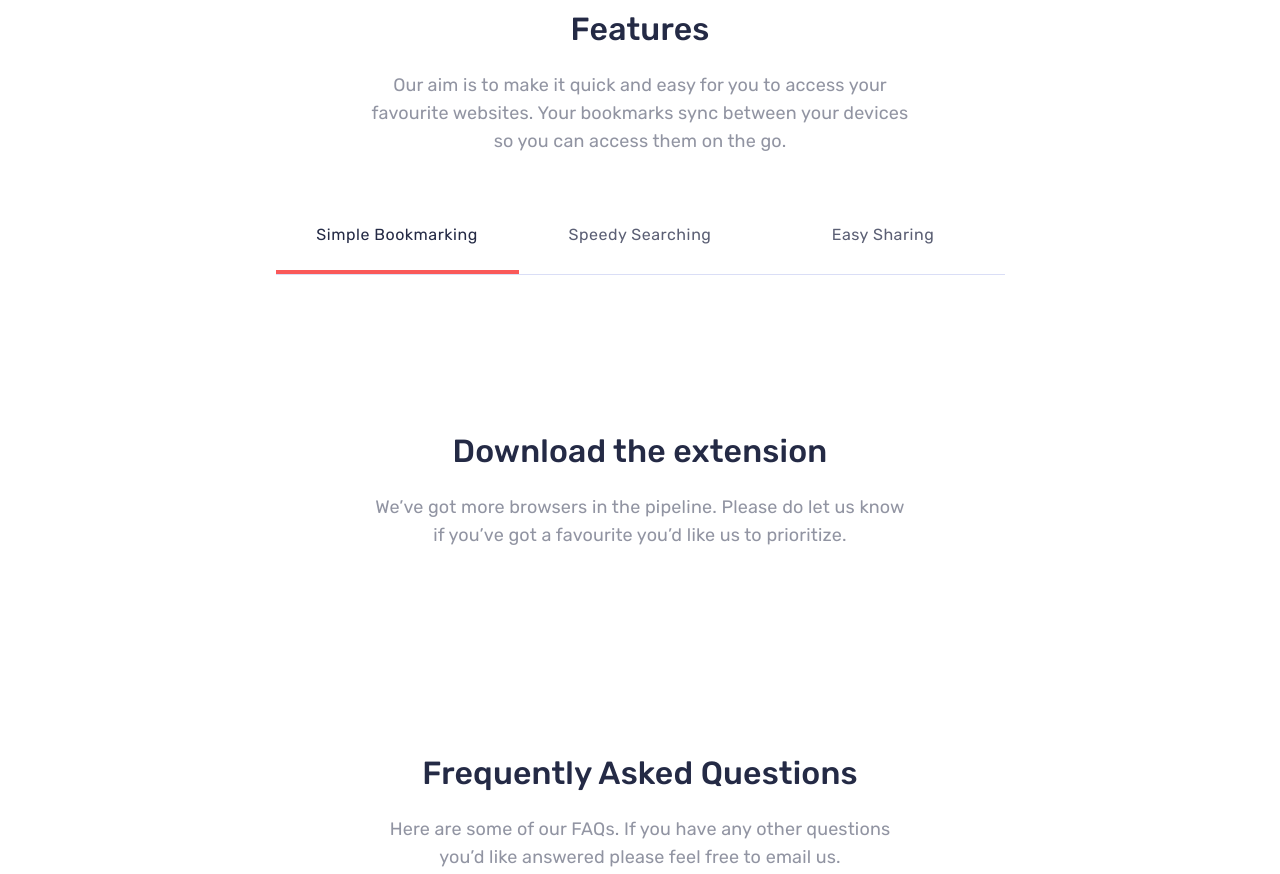
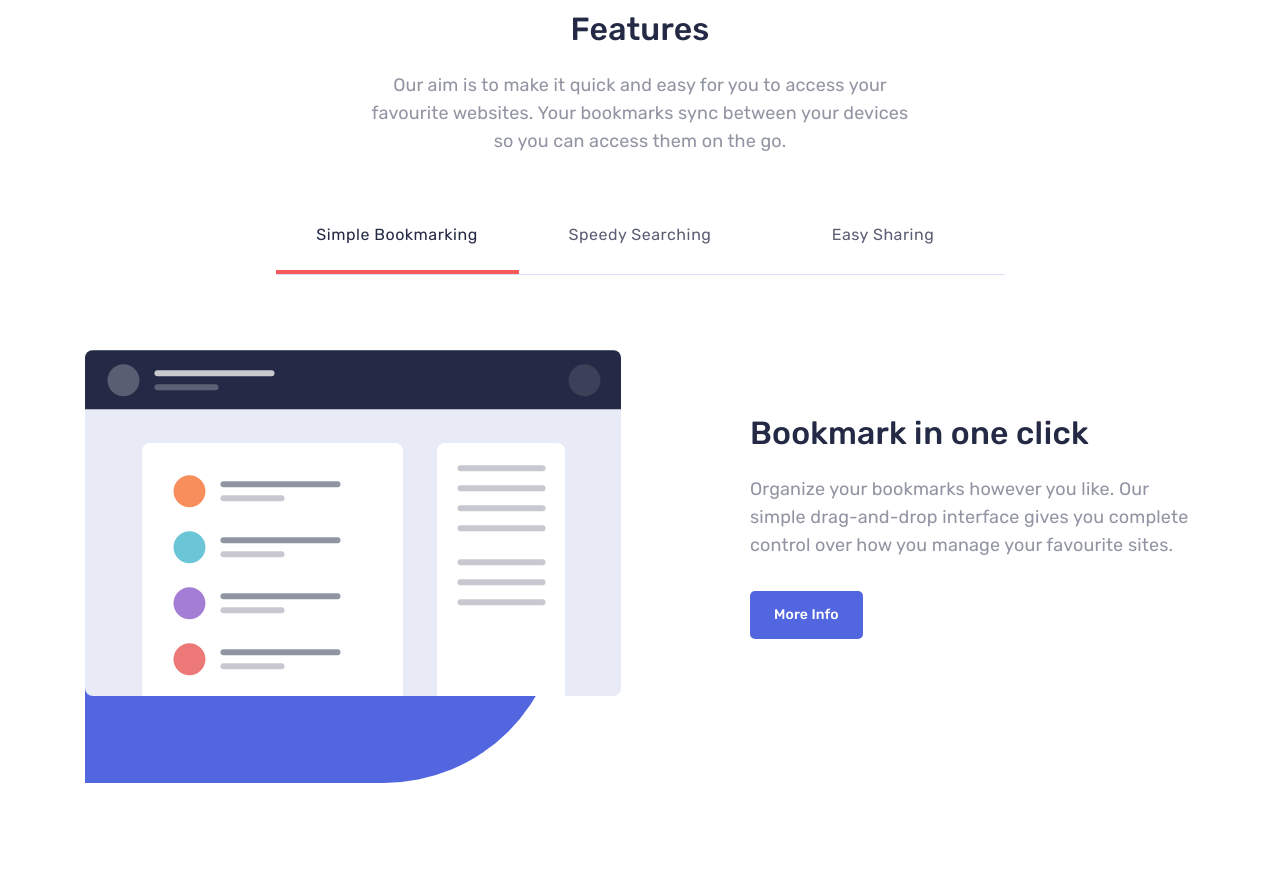
Before and after one commit to thtflx/bookmark, a plain HTML site: page index.html in a window 1280 px wide. Shown: the part 772-1646 px from the top of the page. Drawn offline with Linux system fonts and the light colour scheme.

Commit message:
Initial commit

```diff
--- a/css/styles.css
+++ b/css/styles.css
@@ -297,9 +297,41 @@ select:-webkit-autofill:focus {
 }
 
 
+/* FEATURE-TAB-PANEL */
+
+.feature-tab-panel {
+    display: flex;
+    justify-content: space-between;
+    align-items: center;
+}
+
+.feature-tab-panel__img {
+    margin-right: 30px;
+    object-fit: contain;
+}
+
+.feature-tab-panel__info {
+    max-width: 445px;
+}
+
+.feature-tab-panel__heading {
+    margin-top: 0;
+    margin-bottom: 16px;
+    font-size: 32px;
+    line-height: 52px;
+    font-weight: 500;
+    color: var(--text-color);
+}
+
+.feature-tab-panel__text {
+    margin-top: 0;
+    margin-bottom: 32px;
+    font-size: 18px;
+    line-height: 28px;
+}
+
+
 /* TABS */
-
-.tabs {}
 
 .tabs__list {
     display: flex;
@@ -338,6 +370,25 @@ select:-webkit-autofill:focus {
 
 .tabs__link:active {
     opacity: 0.6;
+}
+
+
+/* Tab panels */
+
+.tabs__panels {
+    padding-top: 75px;
+    padding-bottom: 165px;
+    background-image: url('../img/blue-pill-bg.svg');
+    background-repeat: no-repeat;
+    background-position: calc(50% - 580px) 156px;
+}
+
+.tabs__panel {
+    display: none;
+}
+
+.tabs__panel--active {
+    display: block;
 }
 
 
--- a/index.html
+++ b/index.html
@@ -77,6 +77,7 @@
 
                 <!-- TABS -->
                 <div class="tabs">
+                    <!-- TABS-LIST -->
                     <ul class="tabs__list">
                         <li class="tabs__item tabs__item--active">
                             <a class="tabs__link" href="#">Simple Bookmarking</a>
@@ -88,6 +89,43 @@
                             <a class="tabs__link" href="#">Easy Sharing</a>
                         </li>
                     </ul>
+
+                    <!-- TABS-PANELS -->
+                    <div class="tabs__panels">
+                        <!-- Bookmark in one click -->
+                        <div class="tabs__panel tabs__panel--active">
+                            <section class="feature-tab-panel">
+                                <img class="feature-tab-panel__img" src="img/feature-simple-bookmarking-illustration.svg" alt="Bookmark manager illustration" width="536" height="346">
+                                <div class="feature-tab-panel__info">
+                                    <h3 class="feature-tab-panel__heading">Bookmark in one click</h3>
+                                    <p class="feature-tab-panel__text">Organize your bookmarks however you like. Our simple drag-and-drop interface gives you complete control over how you manage your favourite sites.</p>
+                                    <a class="button button--blue" href="#">More Info</a>
+                                </div>
+                            </section>
+                        </div>
+                    </div>
+                    <!-- Intelligent search -->
+                    <div class="tabs__panel">
+                        <section class="feature-tab-panel">
+                            <img class="feature-tab-panel__img" src="img/feature-intelligent-search-illustration.svg" alt="Bookmark search interface illustration" width="468" height="393">
+                            <div class="feature-tab-panel__info">
+                                <h3 class="feature-tab-panel__heading">Intelligent search</h3>
+                                <p class="feature-tab-panel__text">Our powerful search feature will help you find saved sites in no time at all. No need to trawl through all of your bookmarks.</p>
+                                <a class="button button--blue" href="#">More Info</a>
+                            </div>
+                        </section>
+                    </div>
+                </div>
+                <!-- Share your bookmarks -->
+                <div class="tabs__panel">
+                    <section class="feature-tab-panel">
+                        <img class="feature-tab-panel__img" src="img/feature-easy-sharing-illustration.svg" alt="Bookmark share illustration" width="440" height="380">
+                        <div class="feature-tab-panel__info">
+                            <h3 class="feature-tab-panel__heading">Share your bookmarks</h3>
+                            <p class="feature-tab-panel__text">Easily share your bookmarks and collections with others. Create a shareable link that you can send at the click of a button.</p>
+                            <a class="button button--blue" href="#">More Info</a>
+                        </div>
+                    </section>
                 </div>
             </div>
         </section>
```
Also changed, not shown: img/chrome.svg (added), img/circled-divider.svg (added), img/down-arrow.svg (added), img/error-disc.svg (added), img/facebook.svg (added), img/feature-easy-sharing-illustration.svg (added), img/feature-intelligent-search-illustration.svg (added), img/feature-simple-bookmarking-illustration.svg (added), img/firefox.svg (added), img/opera.svg (added), img/twitter.svg (added).
